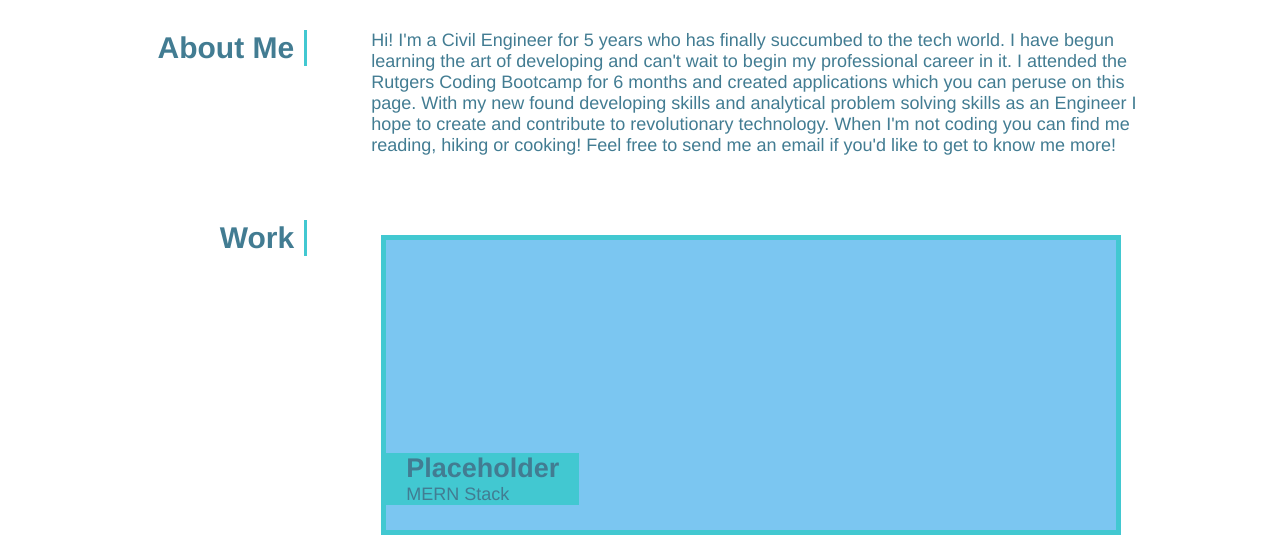
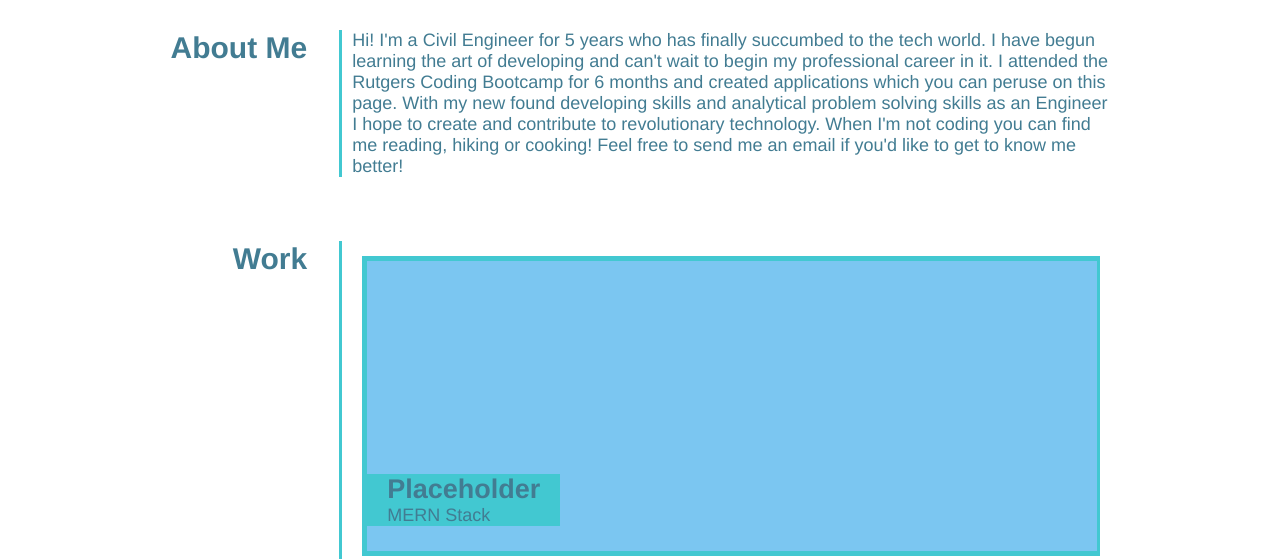
Before and after one commit to stephgeorge22/Portfolio, a plain HTML site: page index.html in a window 1280 px wide. Shown: the part 284-843 px from the top of the page. Drawn offline with Linux system fonts and the light colour scheme.

Commit message:
extend border length

```diff
--- a/assets/css/style.css
+++ b/assets/css/style.css
@@ -105,7 +105,7 @@ header nav ul li a {
 .title {
     width: 14%;
     text-align: right;
-    margin: 2.5%;
+    margin: 2.5% 0%;
     color: var(--primary-color);
     font-size: 20px;
     line-height: 1.2;
@@ -116,12 +116,9 @@ header nav ul li a {
     width:61%;
     margin: 2.5%;
     font-size: 18px;
-}
-
-.primary-border {
-    border-right-style:solid;
+    border-left-style:solid;
     padding: 0px 10px 0px 10px;
-    border-right-color:var(--tertiary-color) ;
+    border-left-color:var(--tertiary-color) ;
 }
 
 /* style work section */
--- a/index.html
+++ b/index.html
@@ -50,7 +50,7 @@
                 <h2 class="primary-border">About Me</h2>
            </div>
            <div class="info">
-                <p>Hi! I'm a Civil Engineer for 5 years who has finally succumbed to the tech world. I have begun learning the art of developing and can't wait to begin my professional career in it. I attended the Rutgers Coding Bootcamp for 6 months and created applications which you can peruse on this page. With my new found developing skills and analytical problem solving skills as an Engineer I hope to create and contribute to revolutionary technology. When I'm not coding you can find me reading, hiking or cooking! Feel free to send me an email if you'd like to get to know me more!  </p>
+                <p>Hi! I'm a Civil Engineer for 5 years who has finally succumbed to the tech world. I have begun learning the art of developing and can't wait to begin my professional career in it. I attended the Rutgers Coding Bootcamp for 6 months and created applications which you can peruse on this page. With my new found developing skills and analytical problem solving skills as an Engineer I hope to create and contribute to revolutionary technology. When I'm not coding you can find me reading, hiking or cooking! Feel free to send me an email if you'd like to get to know me better!  </p>
             </div>
         </section>
 
```
